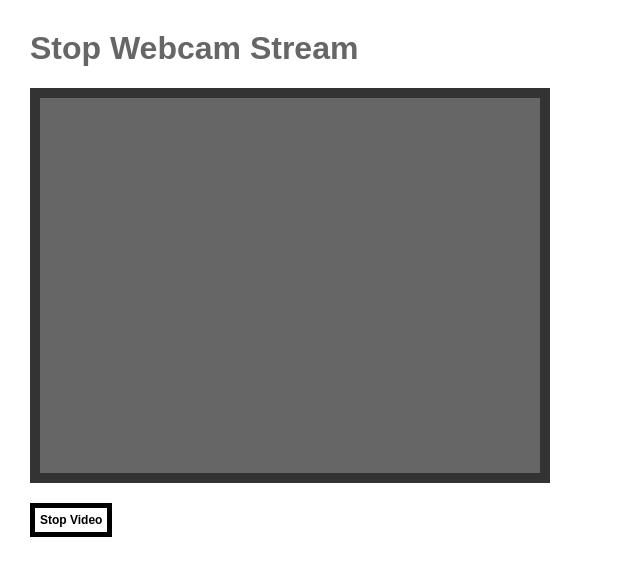
After one commit to Dheeraj2407/Face-web, a Django app: page /test/ in a window 1280 px wide. The commit adds this page. Shown: the top 576 px of the page, without its empty margins (0-640 px from the left). Run offline with Django 3.2, Linux system fonts and the light colour scheme; some libraries are stand-ins or nearby versions.

Commit message:
Webcam code in test.html

```diff
--- a/faceweb/faceapp/templates/registration/base.html
+++ b/faceweb/faceapp/templates/registration/base.html
@@ -23,7 +23,7 @@
 			<ul class="navbar-nav ml-auto">
 				{% if user.is_authenticated %}
 				<li class="nav-item">
-				<span class="navbar-text"}">Hello, {{ user.username }}.</span>
+				<span class="navbar-text">Hello, {{ user.username }}.</span>
 				</li>
 				<li class="nav-item">
 				<a class="nav-link" href="{% url 'faceapp:logout' %}">Log out</a>
--- /dev/null
+++ b/faceweb/faceapp/templates/registration/test.html
@@ -0,0 +1,84 @@
+
+<!DOCTYPE html>
+<html>
+<head>
+<meta charset="utf-8">
+<meta content="Display Webcam Stream" name="title">
+<title>Display Webcam Stream</title>
+<style>
+    body {
+      margin: 30px;
+    }
+
+    h1 {
+      font-family: sans-serif;
+      color: #666;
+    }
+
+    #container {
+      width: 500px;
+      height: 375px;
+      border: 10px #333 solid;
+    }
+
+    #videoElement {
+      width: 500px;
+      height: 375px;
+      background-color: #666;
+    }
+
+    button {
+      margin-top: 20px;
+      font-size: 12px;
+      font-weight: bold;
+      padding: 5px;
+      background-color: white;
+      border: 5px solid black;
+    }
+
+    button:hover {
+      background-color: yellow;
+    }
+
+    button:active {
+      background-color: yellowgreen;
+    }
+  </style>
+</head>
+<body>
+<h1>Stop Webcam Stream</h1>
+<div id="container">
+<video autoplay="true" id="videoElement">
+</video>
+</div>
+<button id="stop">Stop Video</button>
+<script>
+    var video = document.querySelector("#videoElement");
+    var stopVideo = document.querySelector("#stop");
+
+    if (navigator.mediaDevices.getUserMedia) {
+      navigator.mediaDevices.getUserMedia({ video: true })
+        .then(function (stream) {
+          video.srcObject = stream;
+        })
+        .catch(function (err0r) {
+          console.log("Something went wrong!");
+        });
+    }
+
+    stopVideo.addEventListener("click", stop, false);
+
+    function stop(e) {
+      var stream = video.srcObject;
+      var tracks = stream.getTracks();
+
+      for (var i = 0; i < tracks.length; i++) {
+        var track = tracks[i];
+        track.stop();
+      }
+
+      video.srcObject = null;
+    }
+  </script>
+</body>
+</html>
--- a/faceweb/faceapp/urls.py
+++ b/faceweb/faceapp/urls.py
@@ -11,4 +11,5 @@ urlpatterns = [
     # Register page
     path('register/', views.register, name='register'),
     path('login/',include('django.contrib.auth.urls'),name='login'),
+    path('test/',views.test,name='test'),
 ]
--- a/faceweb/faceapp/views.py
+++ b/faceweb/faceapp/views.py
@@ -19,9 +19,13 @@ def register(request):
             login(request, new_user)
             return redirect('faceapp:index')
     # Display a blank or invalid form
-    context = {'form':form}
-    return render(request,'registration/register.html',context)
+    context = {'form': form}
+    return render(request, 'registration/register.html', context)
 
 
 def index(request):
     return render(request, 'registration/index.html')
+
+
+def test(request):
+    return render(request, 'registration/test.html')
```
